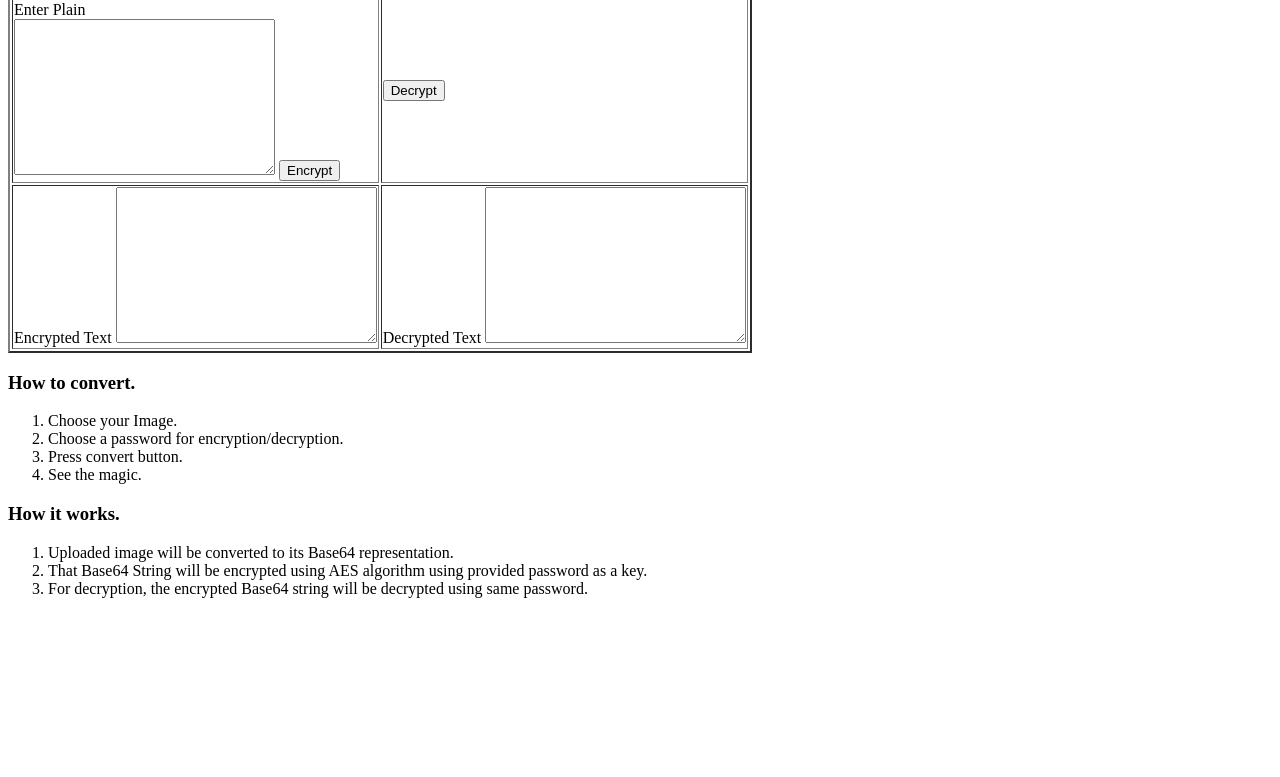
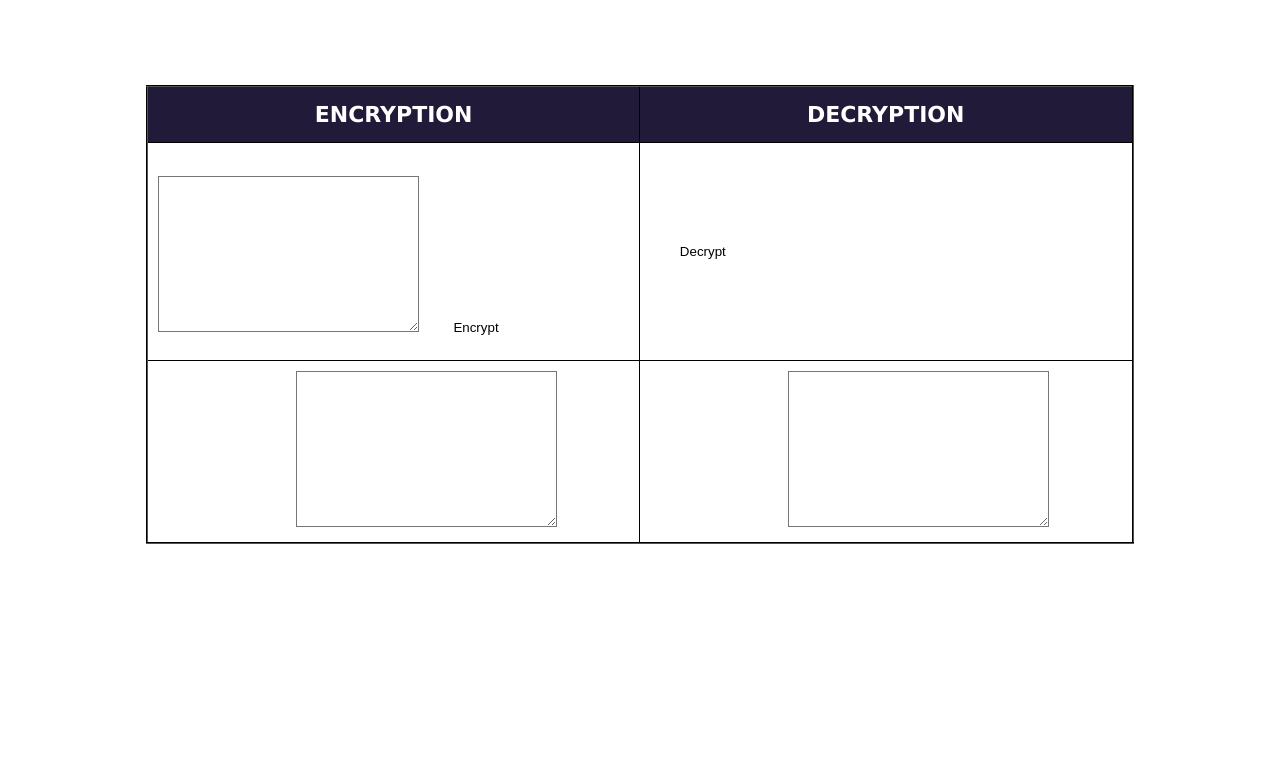
Before and after one commit to GAURAV-LAHOTI/Crytography_Project_AES_WebApp, a plain HTML site: page index.html in a window 1280 px wide. Shown: the part 109-886 px from the top of the page. Before the commit the page ends 800 px from the top, so only its background shows below. Drawn offline with Linux system fonts and the light colour scheme.

Commit message:
Update index.html

```diff
--- a/index.html
+++ b/index.html
@@ -6,7 +6,7 @@
     <meta http-equiv="X-UA-Compatible" content="IE=edge">
     <meta name="viewport" content="width=device-width, initial-scale=1.0">
     <title>Image Encryption & Decryption in ClientSide Javascript.</title>
-    <link rel="stylesheet" href=".style.css">
+    <link rel="stylesheet" href="style.css">
 </head>
 
 <body>
```
